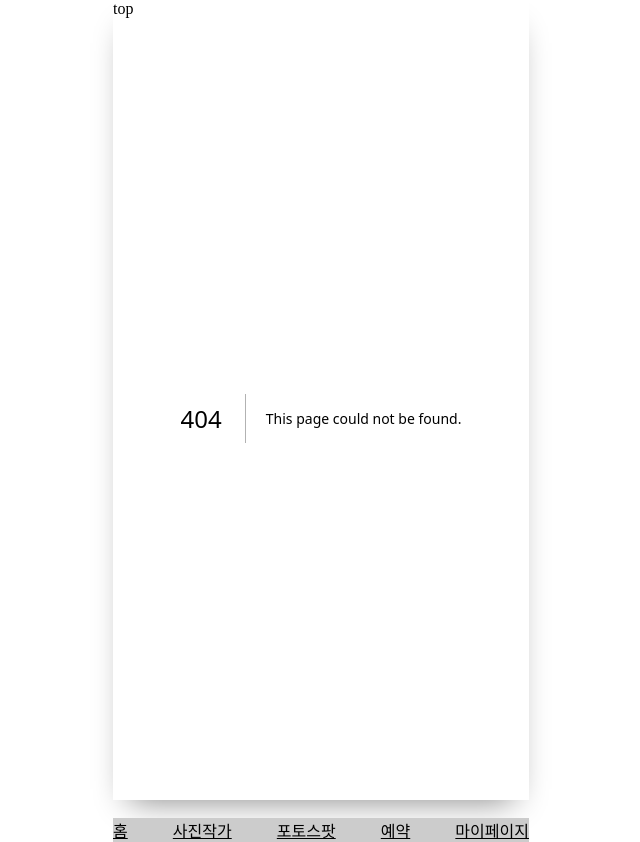
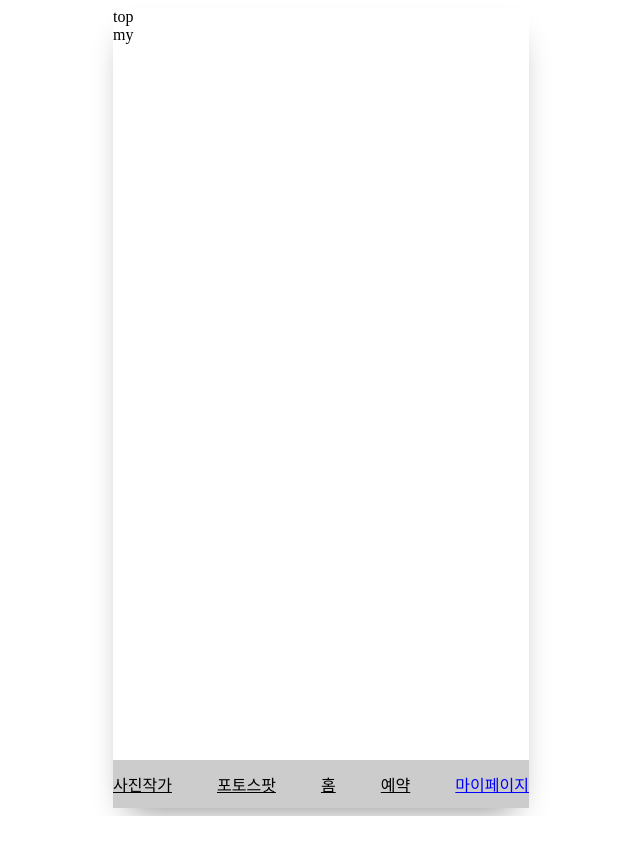
Before and after one commit to photo-ground/FE, a Next.js app: page /my in a window 1280 px wide. Before the commit this address had no page. Shown: the whole page, without its empty margins (319-959 px from the left). After the commit the page ends 816 px from the top, so only its background shows below. Built offline with nearby package versions, Linux system fonts and the light colour scheme.

Commit message:
✨ feat:  route 수정 및 작가용 메뉴 추가

```diff
--- /dev/null
+++ b/src/app/book/page.tsx
@@ -0,0 +1,3 @@
+export default function BookPage() {
+  return <div>reservation</div>;
+}
--- /dev/null
+++ b/src/app/my/page.tsx
@@ -0,0 +1,3 @@
+export default function MyPage() {
+  return <div>my</div>;
+}
--- a/src/app/reservation/page.tsx
+++ /dev/null
@@ -1,3 +0,0 @@
-export default function ReservationPage() {
-  return <div>reservation</div>;
-}
--- a/src/components/BNB/index.tsx
+++ b/src/components/BNB/index.tsx
@@ -3,13 +3,23 @@
 import { usePathname } from 'next/navigation';
 import { Container, Tab } from './styles';
 
+// 고객 뷰일 경우
 const MENU_LIST = [
-  { title: '홈', route: '/' },
   { title: '사진작가', route: '/photographer' },
   { title: '포토스팟', route: '/map' },
-  { title: '예약', route: '/reservation' },
-  { title: '마이페이지', route: '/profile' },
+  { title: '홈', route: '/' },
+  { title: '예약', route: '/book' },
+  { title: '마이페이지', route: '/my' },
 ];
+
+// [todo] 이후 고객/작가 구분하게 될 때 활성화하기
+// const MENU_LIST = [
+//   { title: '사진작가', route: '/photographer' },
+//   { title: '포토스팟', route: '/map' },
+//   { title: '홈', route: '/' },
+//   { title: '예약', route: '/book' },
+//   { title: '마이페이지', route: '/profile' },
+// ];
 
 export default function BottomNavigationBar() {
   const pathname = usePathname();
```
